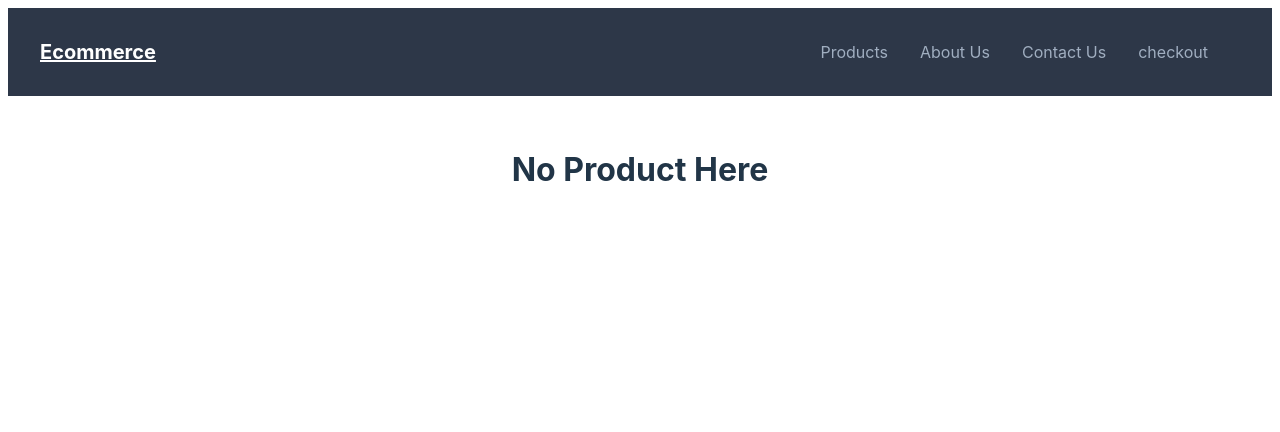
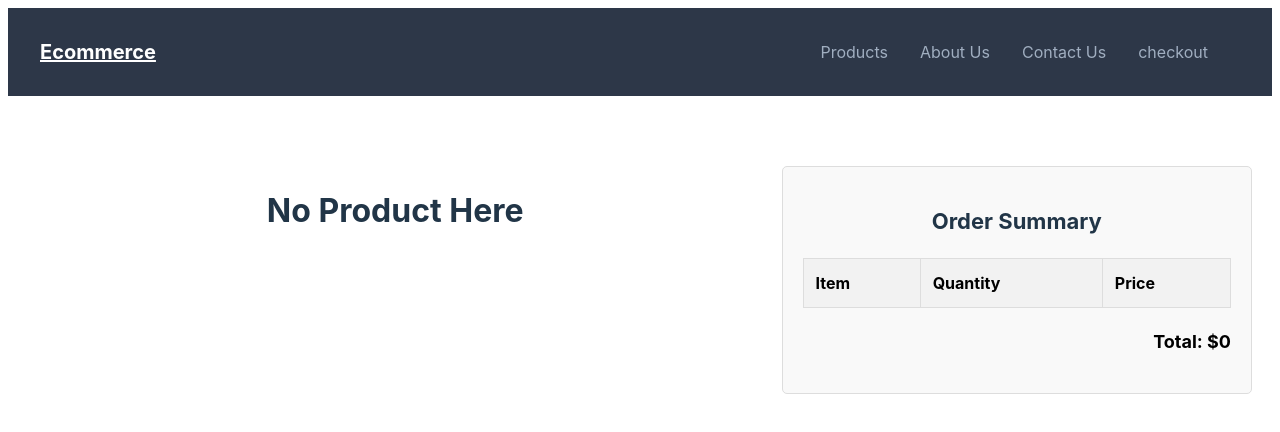
Before and after one commit to hisumitgupta/ecommerce-forntend, a React (Vite) app: page /checkout in a window 1280 px wide. Shown: the top 432 px of the page. Built offline with nearby package versions, Linux system fonts and the light colour scheme.

Commit message:
checkout page done with table and total price

```diff
--- a/src/components/CartItem.jsx
+++ b/src/components/CartItem.jsx
@@ -1,56 +1,107 @@
-import React, { useState } from 'react'
-import '../css/CheckoutDesign.css'
+import React, { useContext, useEffect, useState } from 'react';
+import { CartContext } from '../context/CartContext';
+import '../css/CheckoutDesign.css';
 const CartItem = ({ item }) => {
 
     const [quantity, setQuantity] = useState(item.quantity || 0)
+    // const [getStoreData, setGetStoreData] = useState([])
 
-    let getProductItems = JSON.parse(localStorage.getItem('cart-data'));
+    const { cartData, setData, setCartData } = useContext(CartContext)
+
+
+    // useEffect(() => {
+    //     let getData = JSON.parse(localStorage.getItem('cart-data'));
+    //     setGetStoreData(getData)
+    // }, [getStoreData])
+
+    // let getProductItems = JSON.parse(localStorage.getItem('cart-data'));
+    // let getProductItems = getStoreData
+    //
 
     function handleIncrement(id) {
         setQuantity((prev) => prev + 1);
-        let checkPresent = getProductItems.some((Pitem) => {
-            return Pitem.id == id;
+        // let checkPresent = getProductItems.some((Pitem) => {
+        //     return Pitem.id == id;
+        // })
+        // if (checkPresent) {
+        //     getProductItems.forEach((data) => {
+        //         if (data.id == id) {
+        //             data.quantity = data.quantity + 1;
+        //         }
+        //     })
+        //     localStorage.setItem('cartProduct', JSON.stringify(getProductItems));
+        // }
+
+
+        setCartData((prevData) => {
+            let getIndex = prevData.findIndex(i => i.id == id)
+            if (getIndex >= 0) {
+                prevData[getIndex].quantity = quantity + 1;
+            }
+
+            return [...prevData]
         })
-        if (checkPresent) {
-            getProductItems.forEach((data) => {
-                if (data.id == id) {
-                    data.quantity = data.quantity + 1;
-                }
-            })
-            localStorage.setItem('cartProduct', JSON.stringify(getProductItems));
-        }
     }
 
     function handleDecrement(id) {
         setQuantity((prev) => prev - 1);
         // let getProductItems = JSON.parse(localStorage.getItem('cartProduct'));
-        let checkPresent = getProductItems.some((Pitem) => {
-            return Pitem.id == id;
-        })
-        if (checkPresent) {
-            let decrementData = getProductItems.map((data) => {
-                if (data.id == id) {
-                    data.quantity = data.quantity - 1;
-                    return data;
+        // let checkPresent = getProductItems.some((Pitem) => {
+        //     return Pitem.id == id;
+        // })
+        // if (checkPresent) {
+        //     let decrementData = getProductItems.map((data) => {
+        //         if (data.id == id) {
+        //             data.quantity = data.quantity - 1;
+        //             return data;
+        //         }
+        //     });
+        //     let newFilterData = decrementData.filter((filterData) => {
+        //         if (filterData.quantity !== 0) {
+        //             return filterData
+        //         }
+        //     })
+        //     localStorage.setItem('cartProduct', JSON.stringify(newFilterData));
+        // }
+
+
+        // setGetStoreData(getProductItems)
+        // setData(getProductItems)
+        setCartData((prevData) => {
+            let getIndex = prevData.findIndex(i => i.id == id);
+            if (getIndex >= 0) {
+                prevData[getIndex].quantity = quantity - 1;
             }
-            });
-            let newFilterData = decrementData.filter((filterData) => {
+
+
+            // if (prevData[getIndex].quantity < 1) {
+                // prevData.slice(getIndex+1)
+                let newFilterData = prevData.filter((filterData) => {
                     if (filterData.quantity !== 0) {
                         return filterData
                     }
                 })
-            localStorage.setItem('cartProduct', JSON.stringify(newFilterData));
-        }
+            // }
+            return [...newFilterData]
+        });
     }
 
     //function
     function handleDelete(deleteId) {
-        let filterProduct = getProductItems.filter((Pitem, index) => {
-            if (Pitem.id != deleteId) {
-                return Pitem
+        // let filterProduct = getProductItems.filter((Pitem, index) => {
+        //     if (Pitem.id != deleteId) {
+        //         return Pitem
+        //     }
+        // })
+        // localStorage.setItem('cartProduct', JSON.stringify(filterProduct));
+        setCartData((prevData)=>{
+            let filterProduct =  prevData.filter((filterData) => {
+                if (filterData.id !== deleteId) {
+                    return filterData
                 }
             })
-        localStorage.setItem('cartProduct', JSON.stringify(filterProduct));
+            return [...filterProduct]
+        })
         // console.log(getProductItems)
     }
 
--- a/src/css/CheckoutDesign.css
+++ b/src/css/CheckoutDesign.css
@@ -1,6 +1,6 @@
 .product-container {
     max-width: 1200px;
-    margin: 50px auto;
+    margin-bottom: 50px;
     display: flex;
     flex-wrap: wrap;
     background-color: #fff;
@@ -113,3 +113,62 @@
     cursor: pointer;
     color: red; /* Color of the delete icon */
 }
+
+.cart-container {
+    display: flex;
+    justify-content: space-between;
+    padding: 20px;
+}
+
+/* Left section with cart items */
+.cart-items {
+    width: 60%;
+}
+
+.cart-items-list {
+    /* margin-top: 20px; */
+}
+
+/* Right-side table (Order Summary) */
+.cart-summary {
+    width: 35%;
+    padding: 20px;
+    background-color: #f9f9f9;
+    border: 1px solid #ddd;
+    border-radius: 5px;
+    height: fit-content;
+}
+
+.cart-summary h2 {
+    margin-bottom: 20px;
+    font-size: 22px;
+    text-align: center;
+}
+
+table {
+    width: 100%;
+    border-collapse: collapse;
+    margin-bottom: 20px;
+    color: black;
+}
+
+table, th, td {
+    border: 1px solid #ddd;
+}
+
+th, td {
+    padding: 12px;
+    text-align: left;
+}
+
+th {
+    background-color: #f2f2f2;
+    font-weight: bold;
+}
+
+.cart-total h3 {
+    text-align: right;
+    margin-top: 10px;
+    font-size: 18px;
+    color: black;
+}
--- a/src/main.jsx
+++ b/src/main.jsx
@@ -6,9 +6,9 @@ import { BrowserRouter } from 'react-router-dom'
 
 
 createRoot(document.getElementById('root')).render(
-  <StrictMode>
-    <BrowserRouter>
-      <App />
-    </BrowserRouter>
-  </StrictMode>,
+
+  <BrowserRouter>
+    <App />
+  </BrowserRouter>
+
 )
--- a/src/pages/CheckOut.jsx
+++ b/src/pages/CheckOut.jsx
@@ -15,16 +15,59 @@ const CheckOut = () => {
     // console.log(productData);
 
     return (
-        <div>
+        // <div>
+        //     <Navbar />
+        //     {cartData.length === 0 ? <h1>No Product Here</h1> : ""}
+        //     <div>
+        //         {cartData.map((item) => (
+        //             <CartItem item={item} key={item.id} />
+        //         ))}
+        //     </div>
+        // </div >
+
+        <div >
             <Navbar />
-            {cartData.length === 0 ? <h1>No Product Here</h1> : ""}
-            <div>
-                {cartData.map((item) => (
-                    <CartItem item={item} key={item.id} />
-                ))}
+            <div className="cart-container">
 
+                {/* <div className=''> */}
+                <div className="cart-items">
+                    {cartData.length === 0 ? <h1>No Product Here</h1> : ""}
+                    <div className="cart-items-list">
+                        {cartData.map((item) => (
+                            <CartItem item={item} key={item.id} />
+                        ))}
+                    </div>
+                </div>
+                {/* </div> */}
+
+                <div className="cart-summary">
+                    <h2>Order Summary</h2>
+                    <table>
+                        <thead>
+                            <tr>
+                                <th>Item</th>
+                                <th>Quantity</th>
+                                <th>Price</th>
+                            </tr>
+                        </thead>
+                        <tbody>
+                            {cartData.map((item) => (
+                                <tr key={item.id}>
+                                    <td>{item.title}</td>
+                                    <td>{item.quantity}</td>
+                                    <td>${item.price * item.quantity}</td>
+                                </tr>
+                            ))}
+                        </tbody>
+                    </table>
+                    <div className="cart-total">
+                        <h3>Total: ${cartData.reduce((acc, item) => acc + (item.price * item.quantity), 0)}</h3>
+                    </div>
+                </div>
             </div>
-        </div >
+
+        </div>
+
     )
 }
 
--- a/src/pages/ProductDetails.jsx
+++ b/src/pages/ProductDetails.jsx
@@ -29,7 +29,7 @@ export default function ProductDetails() {
 
     const navigate = useNavigate();
     function storeProduct() {
-        console.log(cartData)
+        // console.log(cartData)
         newData.quantity = quan;
         // console.log(CartData);
         if (newData.quantity != 0) {
@@ -102,7 +102,6 @@ export default function ProductDetails() {
                         </div>
                     </div>
                 </div>
-
             </div>
         </div>
     )
```
Lines whose indentation alone changed are shown as unchanged.
